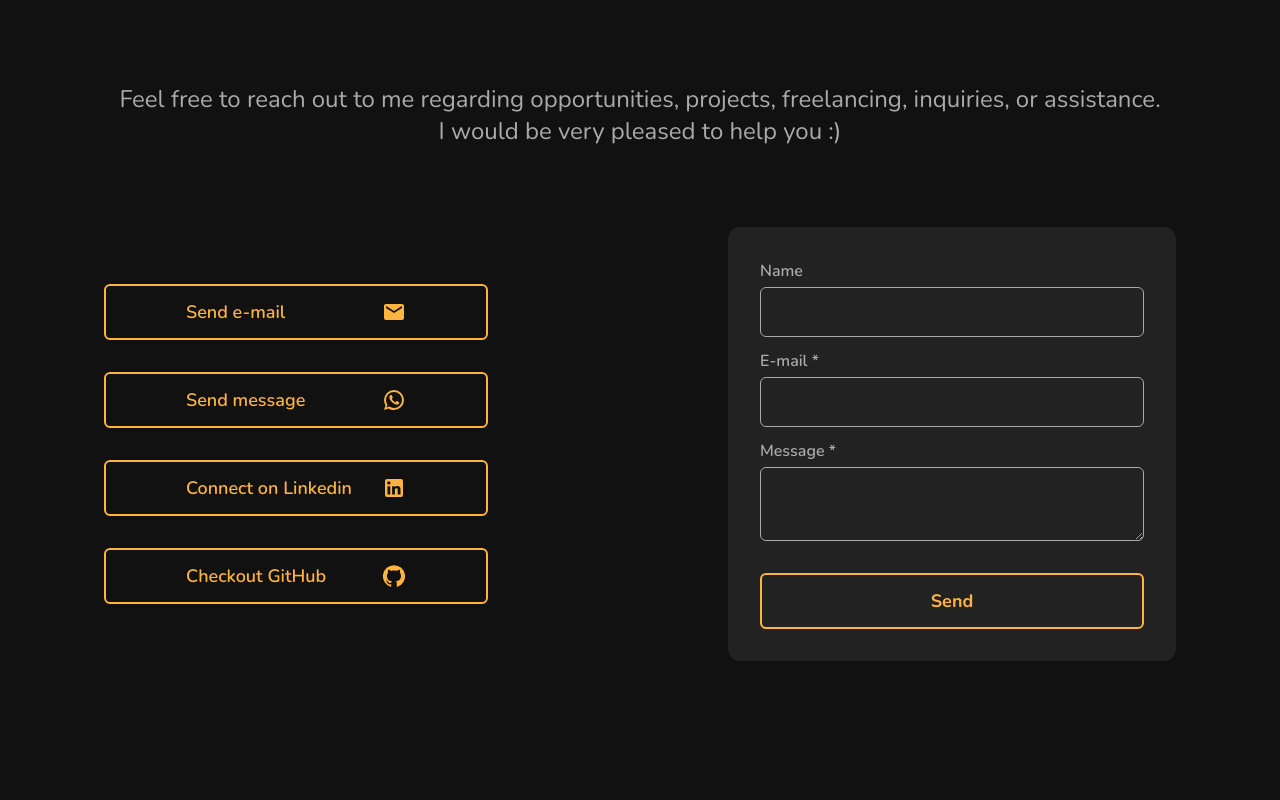
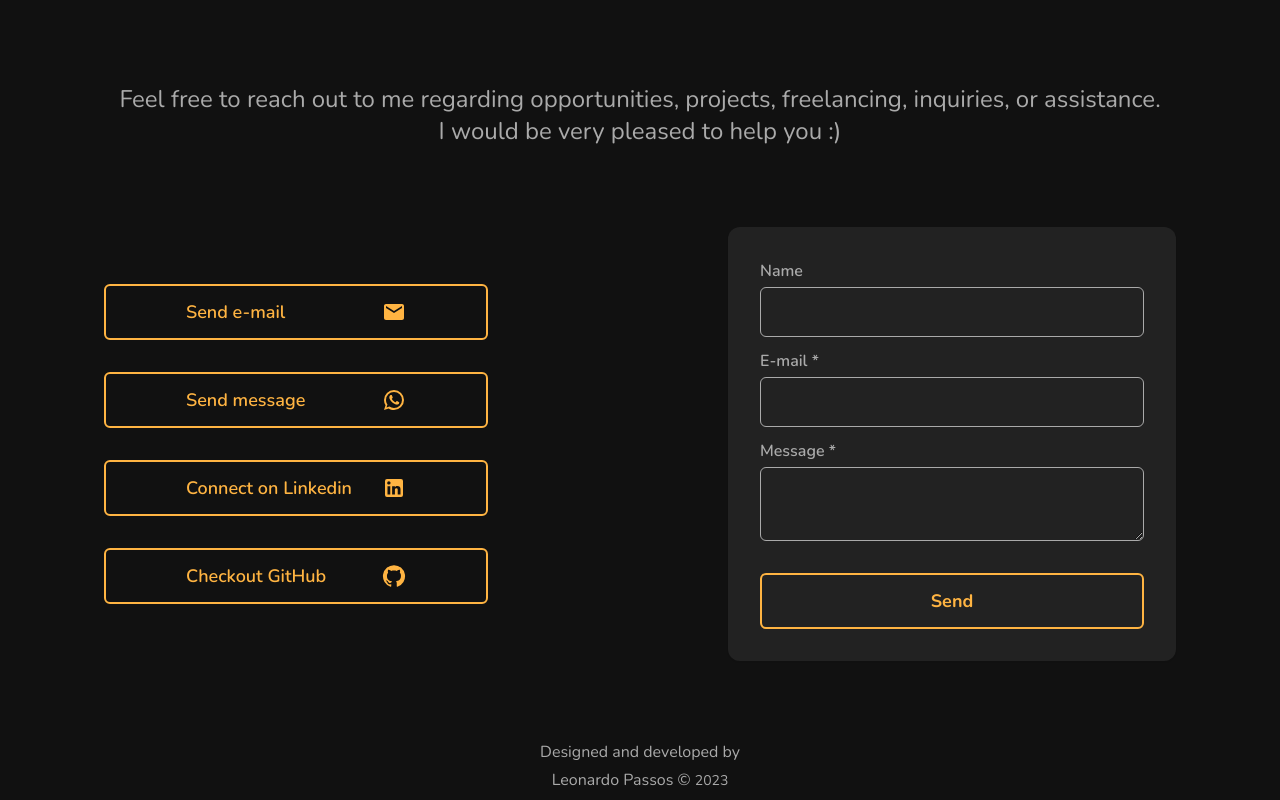
Before and after one commit to passosleo/leopassos-website, a React (Vite) app: page / in a window 1280 px wide. Shown: the part 2228-3028 px from the top of the page. Before the commit the page ends 2960 px from the top, so only its background shows below. Built offline with nearby package versions, Linux system fonts and the light colour scheme.

Commit message:
feat: footer

```diff
--- a/index.html
+++ b/index.html
@@ -4,7 +4,7 @@
 <head>
   <meta charset="UTF-8" />
   <meta http-equiv="X-UA-Compatible" content="IE=edge">
-  <meta name="description" content="full stack web developer portfolio">
+  <meta name="description" content="Leonardo Passos Full-Stack Web Developer - Professional Website">
   <meta name="viewport" content="width=device-width, initial-scale=1.0" />
   <link rel="icon" type="image/svg+xml" href="/fivecon.svg" />
   <title>leopassos.dev</title>
--- a/src/components/CustomLink/index.tsx
+++ b/src/components/CustomLink/index.tsx
@@ -14,7 +14,7 @@ export function CustomLink({
     <a
       {...rest}
       className={twMerge(
-        'hover:text-yellow border-b-2 cursor-pointer',
+        'hover:text-yellow border-b-2 cursor-pointer transition-all',
         isSelected ? 'border-yellow' : 'border-transparent',
         className,
       )}
--- a/src/components/Translator/index.tsx
+++ b/src/components/Translator/index.tsx
@@ -25,7 +25,7 @@ export function Translator() {
     >
       <img src={GlobeIcon} alt="Idioma" className="w-7 h-7" />
 
-      <div className="flex items-center w-0 opacity-0 group-hover:w-32 group-hover:opacity-100 transition-all">
+      <div className="flex items-center w-0 opacity-0 group-hover:w-28 group-hover:opacity-100 transition-all">
         <p className="hidden group-hover:block opacity-0 group-hover:opacity-100 transition-all mx-auto">
           {locale['language']}
         </p>
--- /dev/null
+++ b/src/layout/Footer/index.tsx
@@ -0,0 +1,14 @@
+import { useLocaleContext } from '../../locale/LocaleContext';
+
+export function Footer() {
+  const { locale } = useLocaleContext();
+  return (
+    <footer className="flex flex-col gap-1 items-center justify-center text-grey-light py-2">
+      <p>{locale['footer']['description']}</p>
+      <p>
+        Leonardo Passos &copy;{' '}
+        <span className="text-sm">{new Date().getFullYear()}</span>
+      </p>
+    </footer>
+  );
+}
--- a/src/layout/header/components/NavBar/hooks/useNavBar.ts
+++ b/src/layout/header/components/NavBar/hooks/useNavBar.ts
@@ -1,16 +1,12 @@
+import { NavBarProps } from '../types';
 import { useEffect, useState } from 'react';
-import { Link } from '../../../../../types/types';
 
-type Props = {
-  links: Link[];
-};
-
-export function useNavBar({ links }: Props) {
+export function useNavBar({ links }: NavBarProps) {
   const defaultActive = links[0].href;
   const [isMenuOpen, setIsMenuOpen] = useState(false);
   const [autoScrolling, setAutoScrolling] = useState(false);
+  const [activeLink, setActiveLink] = useState(defaultActive);
   const [selectedLink, setSelectedLink] = useState(defaultActive);
-  const [activeLink, setActiveLink] = useState(defaultActive);
 
   function toggleMenu() {
     setIsMenuOpen((prev) => !prev);
--- /dev/null
+++ b/src/layout/header/components/NavBar/types.d.ts
@@ -0,0 +1,5 @@
+import { Link } from '../../../../types/types';
+
+export type NavBarProps = {
+  links: Link[];
+};
--- a/src/layout/index.tsx
+++ b/src/layout/index.tsx
@@ -1,3 +1,4 @@
+import { Footer } from './Footer';
 import { Header } from './Header';
 
 type Props = {
@@ -11,6 +12,7 @@ export function Layout({ children }: Props) {
       <main className="flex flex-col items-center justify-center max-w-7xl mx-auto px-6 mt-20">
         {children}
       </main>
+      <Footer />
     </>
   );
 }
--- a/src/locale/locale.json
+++ b/src/locale/locale.json
@@ -70,6 +70,9 @@
         "message": "Mensagem *",
         "send": "Enviar"
       }
+    },
+    "footer": {
+      "description": "Projetado e desenvolvido por"
     }
   },
   "en": {
@@ -143,6 +146,9 @@
         "message": "Message *",
         "send": "Send"
       }
+    },
+    "footer": {
+      "description": "Designed and developed by"
     }
   }
 }
--- a/src/pages/Skills/components/SkillCard/index.tsx
+++ b/src/pages/Skills/components/SkillCard/index.tsx
@@ -11,7 +11,10 @@ type Props = React.ComponentProps<'div'> & {
 
 export function SkillCard({ icon, title, links, ...props }: Props) {
   return (
-    <CustomCard {...props} className="p-8 w-72 h-116">
+    <CustomCard
+      {...props}
+      className="p-8 w-72 h-116 hover:scale-105 transition-all"
+    >
       <div className="flex flex-col items-center justify-center">
         <img src={icon} alt={title} className="w-24 h-24" />
         <div className="min-h-14 my-4 flex items-center justify-center">
--- a/src/pages/experience/index.tsx
+++ b/src/pages/experience/index.tsx
@@ -37,9 +37,9 @@ export function Experience() {
             ],
           },
           {
-            title: 'LighthouseIt',
-            subtitle: 'Full-Stack Web Developer',
-            year: '2021 - now',
+            title: locale['experience']['timeline']['item-3']['title-1'],
+            subtitle: locale['experience']['timeline']['item-3']['subtitle-1'],
+            year: locale['experience']['timeline']['item-3']['subtitle-2'],
             list: [
               locale['experience']['timeline']['item-3']['list-1'],
               locale['experience']['timeline']['item-3']['list-2'],
```
Also changed, not shown: src/layout/header/components/NavBar/index.tsx (+6 -10 lines).
